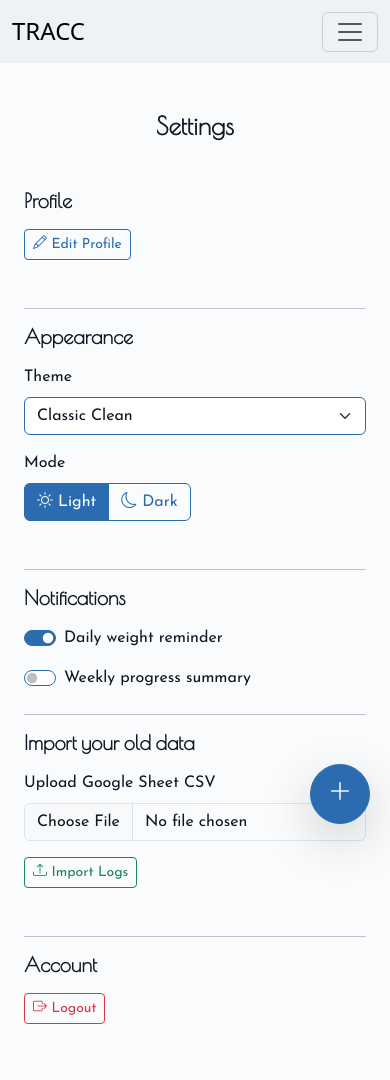
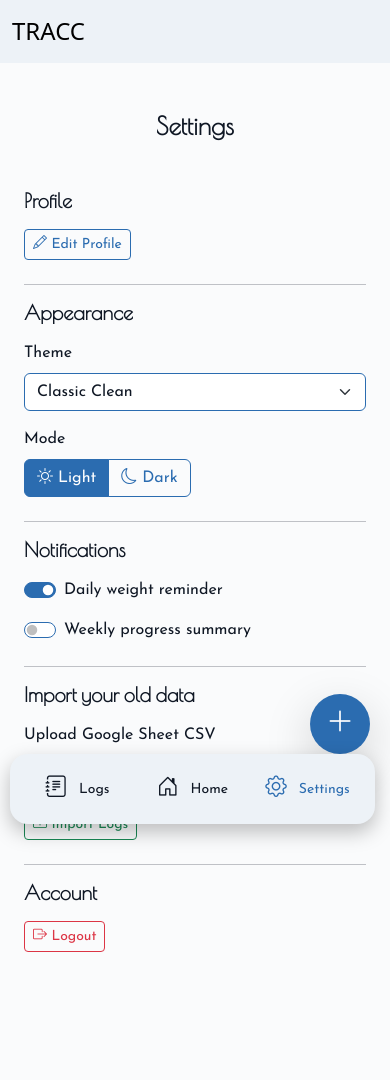
Before and after one commit to HrishiShinde/Tracc, a Django app: page /settings/ in a window 390 px wide. After the commit the page ends 952 px from the top, so only its background shows below. Run offline with Django 5.2, Linux system fonts and the light colour scheme; the visitor is signed in with stand-in values (Sample User, id 1); some web fonts are replaced.

Commit message:
Bottom Navbar WIP.

```diff
--- a/static/css/styles.css
+++ b/static/css/styles.css
@@ -41,3 +41,82 @@ p {
 .bg-blur {
     backdrop-filter: blur(1px);
 }
+
+/* Quick Add Button */
+.add-btn {
+    position: fixed !important;
+    bottom: 90px !important;
+    right: 20px !important;
+    width: 60px !important;
+    height: 60px !important;
+    font-size: 28px !important;
+    border-radius: 50% !important;
+    color: #fff !important;
+    background-color: var(--bs-primary) !important;
+    border: none !important;
+    display: flex !important;
+    align-items: center !important;
+    justify-content: center !important;
+    transition: transform 0.2s ease, filter 0.2s ease, background-color 0.3s ease !important;
+}
+
+.add-btn:hover {
+    filter: brightness(90%) !important;
+    transform: scale(1.05) !important;
+}
+
+/* Dark mode */
+[data-bs-theme="dark"] .add-btn {
+    background-color: var(--bs-primary) !important;
+}
+
+/* Bottom Navbar */
+.bottom-navbar {
+    position: fixed;
+    bottom: 20px;
+    left: 10px;
+    right: 15px;
+    height: 70px;
+    background-color: var(--bs-navbar-bg) !important;
+    border-radius: 18px;
+    box-shadow: 0 8px 20px rgba(0,0,0,0.25);
+    z-index: 999;
+    display: grid;
+    grid-template-columns: repeat(3, 1fr);
+    align-items: center;
+    padding: 0 10px;
+}
+
+.bottom-navbar a {
+    display: inline-flex;
+    flex-direction: row;
+    align-items: center;
+    justify-content: center;
+    gap: 6px;
+    color: var(--text-color);
+    font-size: 14px;
+    text-decoration: none;
+}
+
+/* Icons inside links */
+.bottom-navbar a i {
+    font-size: 22px;
+}
+
+/* Active link */
+.bottom-navbar a.active {
+    color: var(--bs-primary) !important;
+}
+
+@media (min-width: 992px) {
+    .bottom-navbar {
+        display: none;
+    }
+}
+
+/* Make sure this applies only on small screens */
+@media (max-width: 992px) {
+    body {
+        padding-bottom: 50px !important; /* navbar height + some extra spacing */
+    }
+}
--- a/templates/dashboard/settings.html
+++ b/templates/dashboard/settings.html
@@ -11,7 +11,7 @@
             </div>
 
             <!-- Profile -->
-            <div class="mb-5">
+            <div class="mb-4">
                 <h5 class="fw-semibold mb-3">Profile</h5>
                 <a href="{% url 'update_profile' %}" class="btn btn-outline-primary btn-sm">
                     <i class="bi bi-pencil"></i> Edit Profile
@@ -21,7 +21,7 @@
             <hr>
 
             <!-- Theme Section -->
-            <div class="mb-5">
+            <div class="mb-4">
                 <h5 class="fw-semibold mb-3">Appearance</h5>
                 <div class="row g-3 align-items-center">
 
@@ -76,7 +76,7 @@
             <hr>
 
             <!-- Import Logs -->
-            <div class="mb-5">
+            <div class="mb-4">
                 <h5 class="fw-semibold mb-3">Import your old data</h5>
                 <form method="POST" enctype="multipart/form-data" action="{% url 'import_logs' %}">
                     {% csrf_token %}
@@ -93,7 +93,7 @@
             <hr>
 
             <!-- Account Section -->
-            <div class="mb-2">
+            <div class="mb-4">
                 <h5 class="fw-semibold mb-3">Account</h5>
                 <button class="btn btn-outline-danger btn-sm">
                 <i class="bi bi-box-arrow-right"></i> Logout
--- a/templates/layout/base.html
+++ b/templates/layout/base.html
@@ -35,11 +35,7 @@
                 <span class="logo">TRACC</span>
             </a>
 
-            <button class="navbar-toggler" type="button" data-bs-toggle="collapse" data-bs-target="#navbarNav" aria-controls="navbarNav" aria-expanded="false" aria-label="Toggle navigation">
-                <span class="navbar-toggler-icon"></span>
-            </button>
-
-            <div class="collapse navbar-collapse" id="navbarNav">
+            <div class="collapse navbar-collapse d-none d-lg-block" id="navbarNav">
                 <ul class="navbar-nav ms-auto">
                     {% if request.user.is_authenticated %}
                         <li class="nav-item"><a class="nav-link" href="{% url 'dashboard' %}">Dashboard</a></li>
@@ -78,14 +74,31 @@
     <!-- Floating Add Button -->
     {% if show_qab %}
     <button
-        class="btn btn-primary rounded-circle shadow-lg"
-        style="position: fixed; bottom: 20px; right: 20px; width: 60px; height: 60px; font-size: 24px;"
-        data-bs-toggle="modal" data-bs-target="#addEditModal"
+        class="btn shadow-lg add-btn"
+        data-bs-toggle="modal"
+        data-bs-target="#addEditModal"
         onclick="openAddModal()"
     >
         <i class="bi bi-plus-lg"></i>
     </button>
     {% endif  %}
+
+    <!-- Bottom Navbar for small screens -->
+    <nav class="bottom-navbar d-lg-none bg-theme">
+        <a href="{% url 'weightlog_list' %}" class="nav-item text-center">
+            <i class="bi bi-journal-text fs-4"></i><br>
+            <span>Logs</span>
+        </a>
+        <a href="{% url 'dashboard' %}" class="nav-item text-center">
+            <i class="bi bi-house-door fs-4"></i><br>
+            <span>Home</span>
+        </a>
+        <a href="{% url 'settings' %}" class="nav-item text-center">
+            <i class="bi bi-gear fs-4"></i><br>
+            <span>Settings</span>
+        </a>
+    </nav>
+
 
     <!-- Add/Edit Modal -->
     <div class="modal fade bg-blur" id="addEditModal" tabindex="-1" aria-hidden="true">
@@ -119,12 +132,6 @@
     <script src="https://cdn.jsdelivr.net/npm/bootstrap@5.3.2/dist/js/bootstrap.bundle.min.js"></script>
 
     <script>
-        if ("serviceWorker" in navigator) {
-            navigator.serviceWorker.register("{% static 'js/service-worker.js' %}");
-        }
-        const tooltipTriggerList = document.querySelectorAll('[data-bs-toggle="tooltip"]')
-        const tooltipList = [...tooltipTriggerList].map(tooltipTriggerEl => new bootstrap.Tooltip(tooltipTriggerEl))
-
         function openAddModal() {
             document.getElementById('modalTitle').innerText = "Add Weight Log";
             document.getElementById('addEditForm').action = "{% url 'add_weight_log' %}";
@@ -132,77 +139,28 @@
             document.getElementById('modalNotes').value = "";
         }
 
+        if ("serviceWorker" in navigator) {
+            navigator.serviceWorker.register("{% static 'js/service-worker.js' %}");
+        }
+
+        const tooltipTriggerList = document.querySelectorAll('[data-bs-toggle="tooltip"]')
+        const tooltipList = [...tooltipTriggerList].map(tooltipTriggerEl => new bootstrap.Tooltip(tooltipTriggerEl))
+
         const root = document.documentElement;
-        const toggleBtn = document.getElementById("theme-toggle"); // navbar one
-        const themeSelect = document.getElementById("themeSelect");
-        const radioLight = document.getElementById("btnradio1");
-        const radioDark = document.getElementById("btnradio2");
 
         // Load saved theme family + mode
         let savedFamily = localStorage.getItem("themeFamily") || "classic";
         let savedMode = localStorage.getItem("themeMode") || "light";
 
-        setTheme(savedFamily, savedMode);
-        themeSelect.value = savedFamily;
+        root.setAttribute("data-theme-family", savedFamily);
+        root.setAttribute("data-bs-theme", savedMode);
 
-        // Handle theme select change
-        themeSelect.addEventListener("change", (e) => {
-            savedFamily = e.target.value;
-            localStorage.setItem("themeFamily", savedFamily);
-            setTheme(savedFamily, savedMode);
-        });
-
-        // Handle navbar toggle (icon button)
-        if (toggleBtn) {
-            toggleBtn.addEventListener("click", () => {
-                savedMode = savedMode === "light" ? "dark" : "light";
-                localStorage.setItem("themeMode", savedMode);
-                setTheme(savedFamily, savedMode);
-                updateRadio(savedMode);
-            });
-        }
-
-        // Handle settings page radios
-        radioLight.addEventListener("change", () => {
-            if (radioLight.checked) {
-                savedMode = "light";
-                localStorage.setItem("themeMode", savedMode);
-                setTheme(savedFamily, savedMode);
+        const navLinks = document.querySelectorAll('.bottom-navbar a');
+        navLinks.forEach(link => {
+            if (link.href === window.location.href) {
+                link.classList.add('active');
             }
         });
-
-        radioDark.addEventListener("change", () => {
-            if (radioDark.checked) {
-                savedMode = "dark";
-                localStorage.setItem("themeMode", savedMode);
-                setTheme(savedFamily, savedMode);
-            }
-        });
-
-        function setTheme(family, mode) {
-            root.setAttribute("data-theme-family", family);
-            root.setAttribute("data-bs-theme", mode);
-
-            // update navbar toggle icon
-            if (toggleBtn) {
-                toggleBtn.innerHTML = mode === "light"
-                    ? '<i class="bi bi-moon"></i>'
-                    : '<i class="bi bi-sun"></i>';
-            }
-
-            // update settings page radios
-            updateRadio(mode);
-        }
-
-        function updateRadio(mode) {
-            if (mode === "light") {
-                radioLight.checked = true;
-                radioDark.checked = false;
-            } else {
-                radioLight.checked = false;
-                radioDark.checked = true;
-            }
-        }
     </script>
 </body>
 </html>
```
